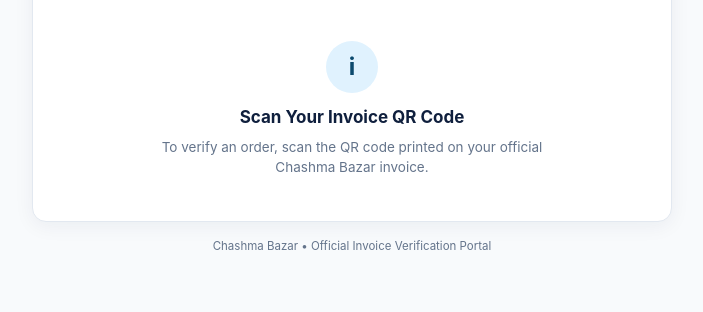
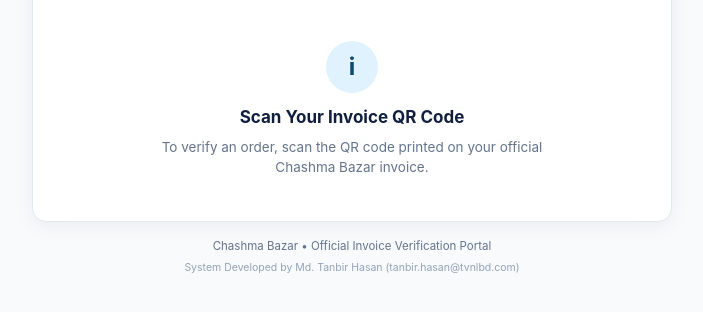
Before and after one commit to chashmabazar/chashma-verify, a plain HTML site: page index.html in a window 1280 px wide. Shown: the part 114-426 px from the top of the page, without its empty margins (288-991 px from the left). Drawn offline with Linux system fonts and the light colour scheme.

Commit message:
Update index.html

```diff
--- a/index.html
+++ b/index.html
@@ -58,7 +58,6 @@
       overflow: hidden;
     }
 
-    /* সেন্টার অ্যালাইন হেডার */
     .brand-header {
       background: var(--navy);
       color: var(--white);
@@ -397,12 +396,29 @@
       color: var(--text);
     }
 
-    .portal-footer {
+    .portal-footer-wrap {
       text-align: center;
       font-size: 11.5px;
       color: var(--muted);
       margin-top: 16px;
-      padding-bottom: 12px;
+      padding-bottom: 14px;
+    }
+
+    /* হালকা ধূসর ছোট ফন্টে প্রফেশনাল ডেভেলপার ক্রেডিট */
+    .dev-credit {
+      margin-top: 5px;
+      font-size: 10.5px;
+      color: #94A3B8;
+    }
+
+    .dev-credit a {
+      color: #94A3B8;
+      text-decoration: none;
+    }
+
+    .dev-credit a:hover {
+      color: var(--navy);
+      text-decoration: underline;
     }
 
     .hidden {
@@ -563,8 +579,11 @@
       </div>
     </div>
 
-    <div id="portalFooter" class="portal-footer">
-      Chashma Bazar • Official Invoice Verification Portal
+    <div class="portal-footer-wrap">
+      <div id="portalFooter">Chashma Bazar • Official Invoice Verification Portal</div>
+      <div class="dev-credit">
+        System Developed by Md. Tanbir Hasan (<a href="mailto:tanbir.hasan@tvnlbd.com">tanbir.hasan@tvnlbd.com</a>)
+      </div>
     </div>
   </div>
 
```
